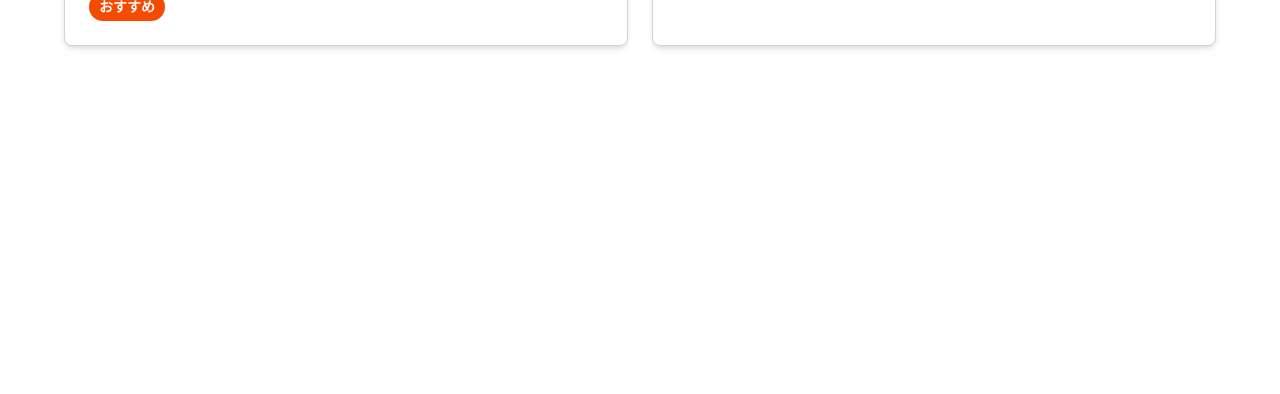
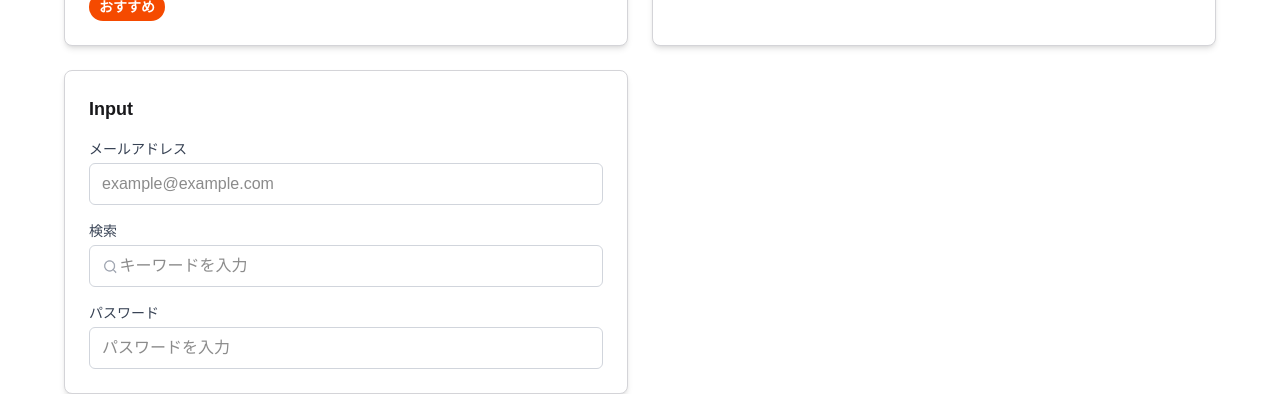
Before and after one commit to syu-h81/react-next-components, a Next.js app: page / in a window 1280 px wide. Shown: the part 607-1001 px from the top of the page. Before the commit the page ends 800 px from the top, so only its background shows below. Built offline with nearby package versions, Linux system fonts and the light colour scheme.

Commit message:
add: Inputコンポーネントの追加

```diff
--- a/src/app/page.tsx
+++ b/src/app/page.tsx
@@ -3,6 +3,7 @@ import { Button } from "@/components/ui/Button";
 import { Panel } from "@/components/ui/Panel";
 import { Badge } from "@/components/ui/Badge";
 import { Avatar } from "@/components/ui/Avatar";
+import { Input } from "@/components/ui/Input";
 
 export default function Home() {
   return (
@@ -53,6 +54,10 @@ export default function Home() {
             <Avatar />
           </div>
         </Card>
+        {/* Inputコンポーネント */}
+        <Card title="Input">
+          <Input />
+        </Card>
       </div>
     </div>
   );
--- /dev/null
+++ b/src/components/ui/Input/Input.tsx
@@ -0,0 +1,36 @@
+'use client';
+import { useState } from 'react';
+import { InputEmail } from './InputEmail';
+import { InputSearch } from './InputSearch';
+import { InputPassword } from './InputPassword';
+
+export function Input() {
+
+  const [email, setEmail] = useState('');
+  const [search, setSearch] = useState('');
+  const [password, setPassword] = useState('');
+
+  return (
+    <div className="flex flex-col gap-4">
+      <InputEmail
+        label="メールアドレス"
+        value={email}
+        placeholder="example@example.com"
+        onChange={setEmail}
+      />
+      <InputSearch
+        label="検索"
+        value={search}
+        placeholder="キーワードを入力"
+        onChange={setSearch}
+        src="/images/input-search-icon.png"
+      />
+      <InputPassword
+        label="パスワード"
+        value={password}
+        placeholder="パスワードを入力"
+        onChange={setPassword}
+      />
+    </div>
+  )
+}
--- /dev/null
+++ b/src/components/ui/Input/InputEmail.tsx
@@ -0,0 +1,24 @@
+type InputEmailProps = {
+  value: string;
+  onChange: (value: string) => void;
+  placeholder?: string;
+  label?: string;
+  error?: string;
+};
+
+export function InputEmail({ value, onChange, placeholder = '', label = '', error = '' }: InputEmailProps) {
+  return (
+    <div className="flex flex-col">
+      <label className="mb-1 text-sm font-medium text-gray-700">{label}</label>
+      <div className="border border-gray-300 rounded-md px-3 py-2 focus-within:border-blue-500 focus-within:ring focus-within:ring-blue-200">
+        <input
+          className="w-full border-0 outline-none focus:outline-none focus:ring-0"
+          type="email"
+          value={value}
+          onChange={(e) => onChange(e.target.value)}
+          placeholder={placeholder}
+        />
+      </div>
+    </div>
+  )
+}
--- /dev/null
+++ b/src/components/ui/Input/InputPassword.tsx
@@ -0,0 +1,38 @@
+import { useState } from 'react';
+
+type InputPasswordProps = {
+  value: string;
+  onChange: (value: string) => void;
+  placeholder?: string;
+  label?: string;
+  error?: string;
+}
+
+const sizeErrorClasses = {
+  error: 'border-red-500',
+}
+
+export function InputPassword({ value, onChange, placeholder = '', label = '', error = '' }: InputPasswordProps) {
+  const [hasEntered, setHasEntered] = useState(false);
+  return (
+    <div className="flex flex-col">
+      <label className="mb-1 text-sm font-medium text-gray-700">{label}</label>
+      <div className={`border ${hasEntered && !value.trim() ? `${sizeErrorClasses.error} focus-within:ring-red-200` : 'border-gray-300 focus-within:border-blue-500 focus-within:ring-blue-200'} rounded-md px-3 py-2 focus-within:ring`}>
+        <input
+          className="w-full border-0 outline-none focus:outline-none focus:ring-0"
+          type="password"
+          value={value}
+          onChange={(e) => {
+            const newValue = e.target.value;
+            setHasEntered(true);
+            onChange(newValue);
+          }}
+          placeholder={placeholder}
+        />
+      </div>
+      {hasEntered && !value.trim() && (
+        <p className="mt-1 text-sm text-red-500">パスワードを入力してください</p>
+      )}
+    </div>
+  )
+}
--- /dev/null
+++ b/src/components/ui/Input/InputSearch.tsx
@@ -0,0 +1,34 @@
+import Image from 'next/image';
+
+type InputSearchProps = {
+  src: string;
+  value: string;
+  onChange: (value: string) => void;
+  placeholder?: string;
+  label?: string;
+};
+
+export function InputSearch({ src, value, onChange, placeholder = '', label = '' }: InputSearchProps) {
+  return (
+    <div className="flex flex-col">
+      <label className="mb-1 text-sm font-medium text-gray-700">{label}</label>
+      <div className="flex items-center gap-0.5 border border-gray-300 rounded-md px-3 py-2 focus-within:border-blue-500 focus-within:ring focus-within:ring-blue-200">
+        <div className="">
+          <Image
+            src={src}
+            alt="Search Icon"
+            width={16}
+            height={16}
+          />
+        </div>
+        <input
+          className="w-full border-0 outline-none focus:outline-none focus:ring-0"
+          type="text"
+          value={value}
+          onChange={(e) => onChange(e.target.value)}
+          placeholder={placeholder}
+        />
+      </div>
+    </div>
+  )
+}
--- /dev/null
+++ b/src/components/ui/Input/index.ts
@@ -0,0 +1 @@
+export { Input } from './Input';
```
Also changed, not shown: public/images/input-search-icon.png (added).
